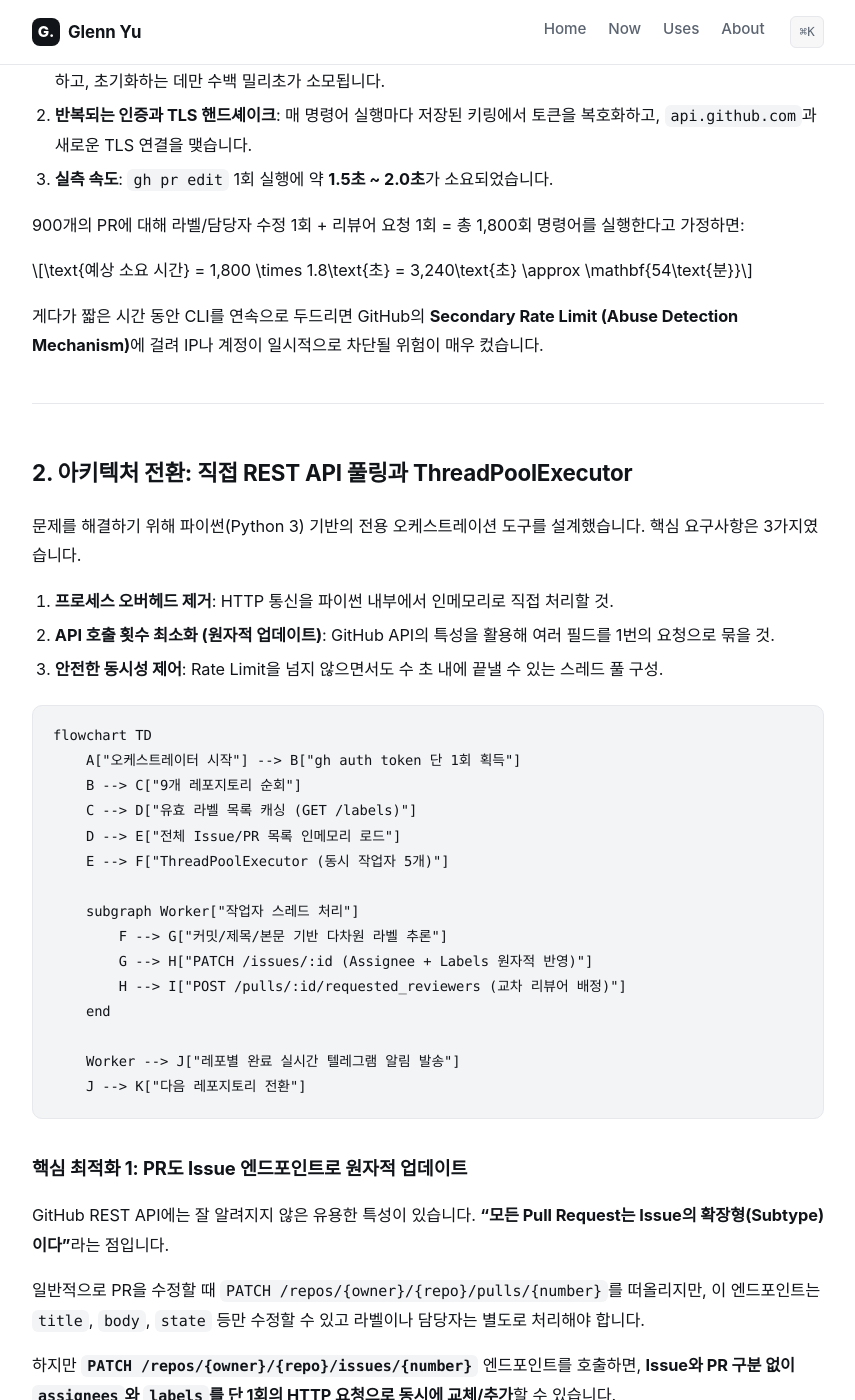
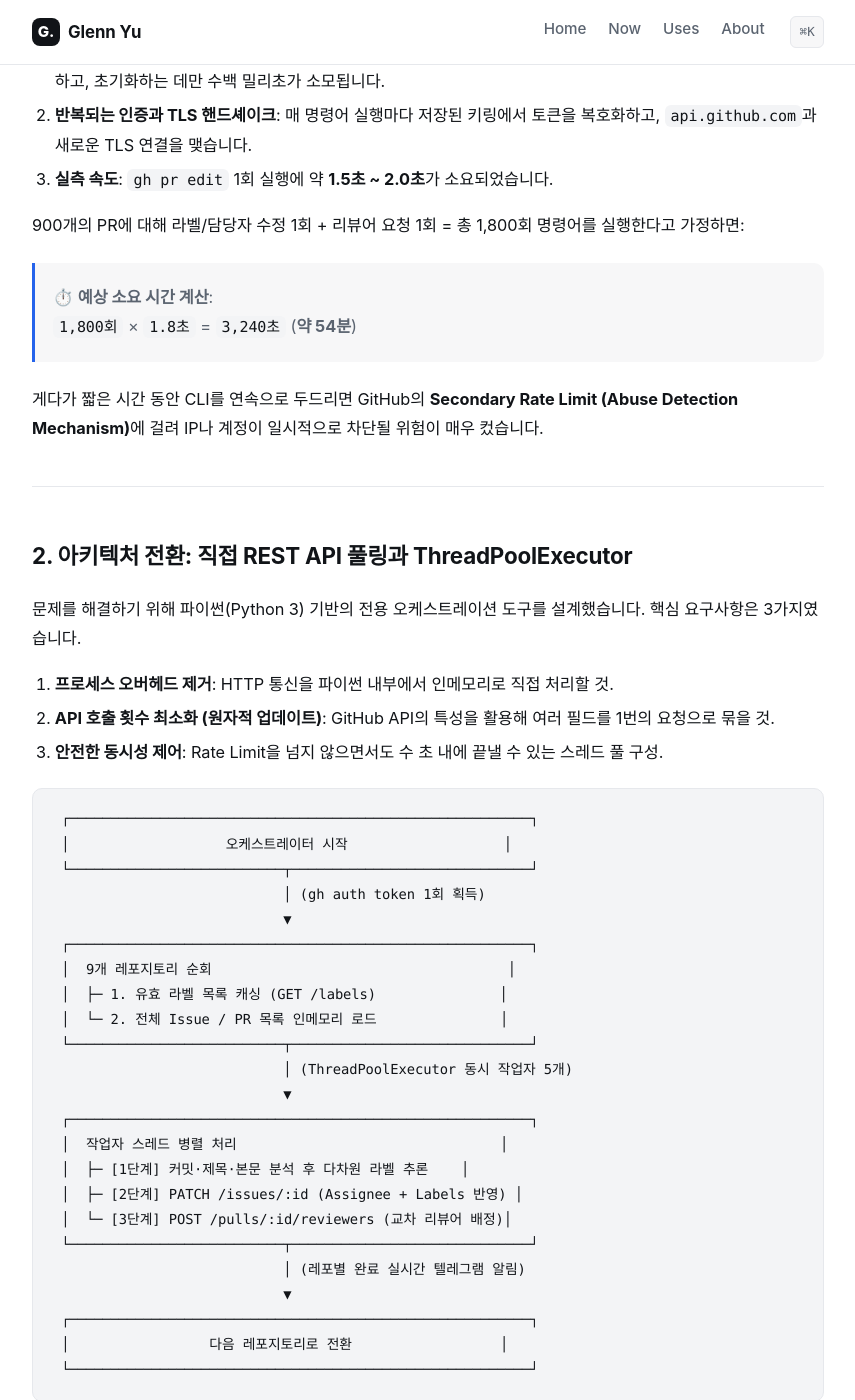
Before and after one commit to glenn-yu/glenn-yu.github.io, a Jekyll site: the page built from _posts/2026-10-28-multi-repo-github-metadata-automation.md, in a window 1280 px wide and 1400 px high, scrolled down 1419 px. Shown: the whole window, without its empty margins (212-1067 px from the left). Built offline with Jekyll 4.4.1, drawn with Linux system fonts in a browser that asks for light colours; some web fonts are replaced; comment, search, counter and statistics services are not loaded.

Commit message:
fix(posts): Replace mermaid diagrams and LaTeX math with ASCII diagrams and standard markdown

````diff
--- a/_posts/2026-10-28-multi-repo-github-metadata-automation.md
+++ b/_posts/2026-10-28-multi-repo-github-metadata-automation.md
@@ -47,7 +47,8 @@
 
 900개의 PR에 대해 라벨/담당자 수정 1회 + 리뷰어 요청 1회 = 총 1,800회 명령어를 실행한다고 가정하면:
 
-$$\text{예상 소요 시간} = 1,800 \times 1.8\text{초} = 3,240\text{초} \approx \mathbf{54\text{분}}$$
+> ⏱️ **예상 소요 시간 계산**:
+> `1,800회` × `1.8초` = `3,240초` (**약 54분**)
 
 게다가 짧은 시간 동안 CLI를 연속으로 두드리면 GitHub의 **Secondary Rate Limit (Abuse Detection Mechanism)**에 걸려 IP나 계정이 일시적으로 차단될 위험이 매우 컸습니다.
 
@@ -61,22 +62,30 @@
 2. **API 호출 횟수 최소화 (원자적 업데이트)**: GitHub API의 특성을 활용해 여러 필드를 1번의 요청으로 묶을 것.
 3. **안전한 동시성 제어**: Rate Limit을 넘지 않으면서도 수 초 내에 끝낼 수 있는 스레드 풀 구성.
 
-```mermaid
-flowchart TD
-    A["오케스트레이터 시작"] --> B["gh auth token 단 1회 획득"]
-    B --> C["9개 레포지토리 순회"]
-    C --> D["유효 라벨 목록 캐싱 (GET /labels)"]
-    D --> E["전체 Issue/PR 목록 인메모리 로드"]
-    E --> F["ThreadPoolExecutor (동시 작업자 5개)"]
-
-    subgraph Worker["작업자 스레드 처리"]
-        F --> G["커밋/제목/본문 기반 다차원 라벨 추론"]
-        G --> H["PATCH /issues/:id (Assignee + Labels 원자적 반영)"]
-        H --> I["POST /pulls/:id/requested_reviewers (교차 리뷰어 배정)"]
-    end
-
-    Worker --> J["레포별 완료 실시간 텔레그램 알림 발송"]
-    J --> K["다음 레포지토리 전환"]
+```text
+ ┌────────────────────────────────────────────────────────┐
+ │                   오케스트레이터 시작                   │
+ └──────────────────────────┬─────────────────────────────┘
+                            │ (gh auth token 1회 획득)
+                            ▼
+ ┌────────────────────────────────────────────────────────┐
+ │  9개 레포지토리 순회                                    │
+ │  ├─ 1. 유효 라벨 목록 캐싱 (GET /labels)               │
+ │  └─ 2. 전체 Issue / PR 목록 인메모리 로드               │
+ └──────────────────────────┬─────────────────────────────┘
+                            │ (ThreadPoolExecutor 동시 작업자 5개)
+                            ▼
+ ┌────────────────────────────────────────────────────────┐
+ │  작업자 스레드 병렬 처리                                │
+ │  ├─ [1단계] 커밋·제목·본문 분석 후 다차원 라벨 추론    │
+ │  ├─ [2단계] PATCH /issues/:id (Assignee + Labels 반영) │
+ │  └─ [3단계] POST /pulls/:id/reviewers (교차 리뷰어 배정)│
+ └──────────────────────────┬─────────────────────────────┘
+                            │ (레포별 완료 실시간 텔레그램 알림)
+                            ▼
+ ┌────────────────────────────────────────────────────────┐
+ │                 다음 레포지토리로 전환                  │
+ └────────────────────────────────────────────────────────┘
 ```
 
 ### 핵심 최적화 1: PR도 Issue 엔드포인트로 원자적 업데이트
````
Also changed, not shown: _posts/2026-10-29-multi-agent-cli-neutral-handoff.md (+34 -27 lines).
